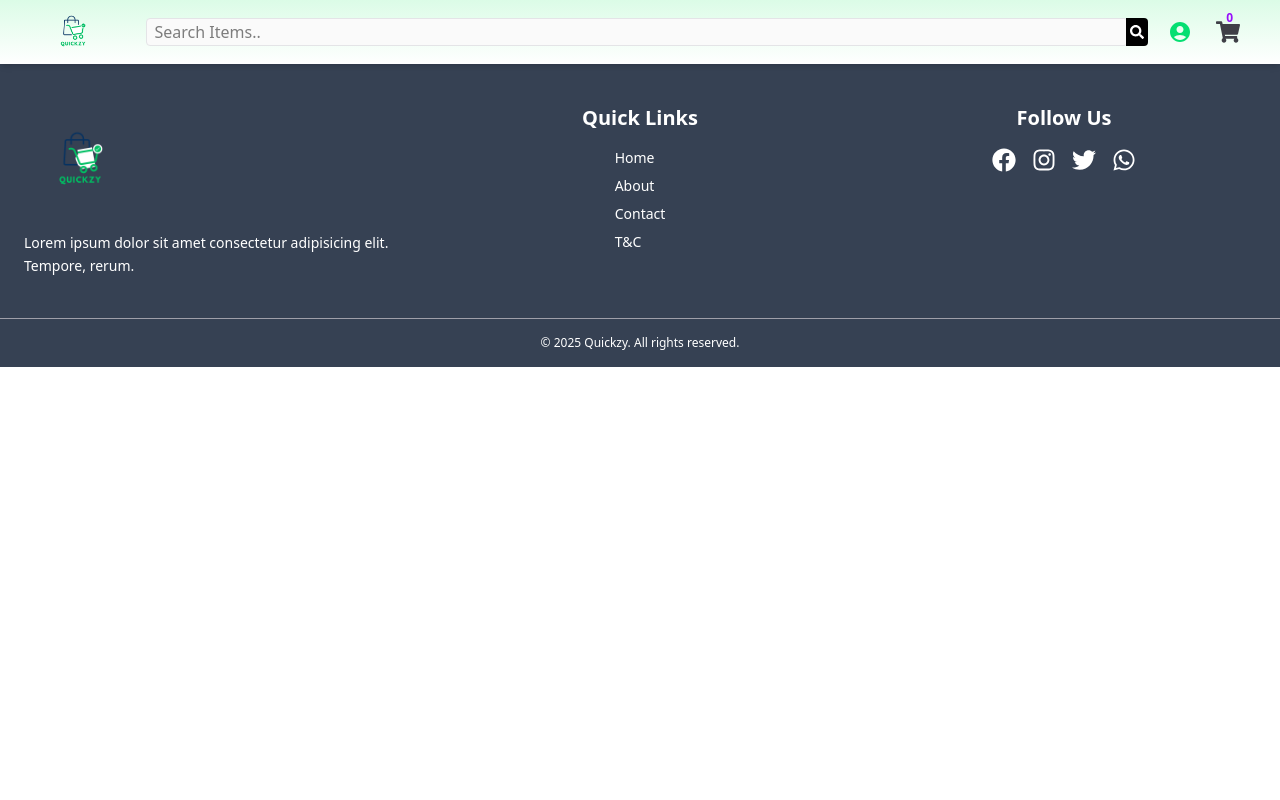
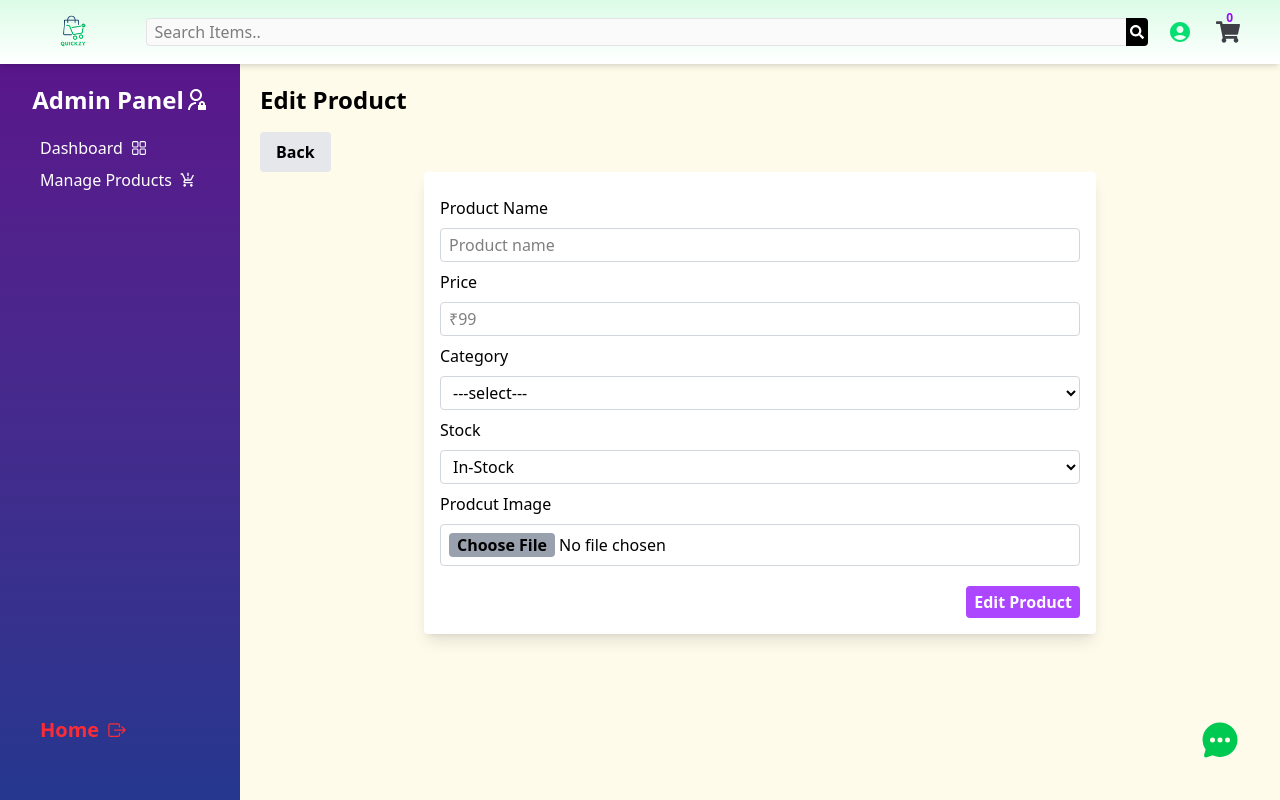
Before and after one commit to dilkhushsaini72/MERN_Project, a React (Vite) app in the folder client/: page /admin/edit-product in a window 1280 px wide. Shown: the top 800 px of the page. Built offline with nearby package versions, Linux system fonts and the light colour scheme.

Commit message:
Creating Edit product

```diff
--- a/client/src/Admin/AdminProducts.jsx
+++ b/client/src/Admin/AdminProducts.jsx
@@ -33,6 +33,7 @@ const AdminProducts = () => {
               <div className="text-2xl font-bold text-green-500">₹99</div>
               <div className="flex justify-between mt-4">
                 <button
+                  onClick={() => navigate("/admin/edit-product")}
                   title="Edit"
                   className="group-hover:block relative  cursor-pointer hover:scale-120 text-sky-400"
                 >
--- /dev/null
+++ b/client/src/Admin/EditProduct.jsx
@@ -0,0 +1,86 @@
+import React from "react";
+import Slidebar from "./Slidebar";
+import { useNavigate } from "react-router-dom";
+
+const EditProduct = () => {
+  const navigate = useNavigate();
+
+  return (
+    <div className="flex">
+      <Slidebar />
+      <div className="w-screen bg-amber-50 px-5">
+        <h2 className="text-2xl mt-5 font-bold">Edit Product</h2>
+        <button onClick={() => navigate("/admin/products")} className="bg-gray-200 px-4 py-2 font-bold mt-4 rounded hover:bg-gray-300 ">
+          Back
+        </button>
+        <div className="max-w-2xl bg-white mx-auto p-4 rounded-sm shadow-lg">
+          <form className="flex flex-col">
+            <label className="my-2" htmlFor="">
+              Product Name
+            </label>
+            <input
+              className="outline-none border border-gray-300 focus:ring-2 ring-purple-400 rounded py-1 px-2"
+              type="text"
+              placeholder="Product name"
+            />
+            <label className="my-2" htmlFor="">
+              Price
+            </label>
+            <input
+              className="outline-none border border-gray-300 focus:ring-2 ring-purple-400 rounded py-1 px-2"
+              type="number"
+              name="price"
+              id="price"
+              placeholder="₹99"
+            />
+            <label className="my-2" htmlFor="">
+              Category
+            </label>
+            <select
+              className="outline-none border border-gray-300 focus:ring-2 ring-purple-400 rounded py-1 px-2"
+              name=""
+              id=""
+            >
+              <option value="">---select---</option>
+              <option value="Cafe">Cafe</option>
+              <option value="Home">Home</option>
+              <option value="Toys">Toys</option>
+              <option value="Fresh">Fresh</option>
+              <option value="Electronics">Electronics</option>
+              <option value="Mobile">Mobile</option>
+              <option value="Bueaty">Bueaty</option>
+            </select>
+            <label className="my-2" htmlFor="">
+              Stock
+            </label>
+            <select
+              className="outline-none border border-gray-300 focus:ring-2 ring-purple-400 rounded py-1 px-2"
+              name=""
+              id=""
+            >
+              <option value="in-stock">In-Stock</option>
+              <option value="out-of-stock">Out-OF-Stock</option>
+
+            </select>
+            <label className="my-2" htmlFor="img">
+              Prodcut Image
+            </label>
+            <input
+              type="file"
+              className="file:bg-gray-400 file:px-2 file:rounded file:my-1 file:font-semibold outline-none border border-gray-300 focus:ring-2 ring-purple-400 rounded py-1 px-2"
+              name="img"
+              id="img"
+            />
+            <div className="flex justify-end ">
+              <button className="bg-purple-500 mt-5 py-1 px-2 rounded text-white font-bold hover:bg-purple-600 cursor-pointer">
+                Edit Product
+              </button>
+            </div>
+          </form>
+        </div>
+      </div>
+    </div>
+  );
+};
+
+export default EditProduct;
--- a/client/src/App.jsx
+++ b/client/src/App.jsx
@@ -9,6 +9,7 @@ import Cart from "./pages/Cart";
 import Admin from "./Admin/AdminDashboard";
 import AdminProducts from "./Admin/AdminProducts";
 import AddProduct from "./Admin/AddProduct";
+import EditProduct from "./Admin/EditProduct";
 
 const App = () => {
   return (
@@ -24,6 +25,8 @@ const App = () => {
           <Route path="/admin/dashboard" element={<Admin />} />
           <Route path="/admin/products" element={<AdminProducts />} />
           <Route path="/admin/add-product" element={<AddProduct />} />
+          <Route path="/admin/edit-product" element={<EditProduct />} />
+
         </Routes>
         <Footer />
       </BrowserRouter>
--- a/client/src/components/Navbar.jsx
+++ b/client/src/components/Navbar.jsx
@@ -3,6 +3,7 @@ import logo from "../assets/Quickzy.png";
 import { Link } from "react-router-dom";
 import { MdAccountCircle } from "react-icons/md";
 import { FaShoppingCart, FaSearch } from "react-icons/fa";
+import { IoChatbubbleEllipses } from "react-icons/io5";
 
 const Navbar = () => {
   return (
@@ -43,6 +44,9 @@ const Navbar = () => {
           </Link>
         </ul>
       </div>
+      <span className="fixed bottom-10 right-10 text-green-500 hover:text-green-600 transition-all hover:scale-125 cursor-pointer">
+        <IoChatbubbleEllipses size={40} />
+      </span>
     </nav>
   );
 };
```
